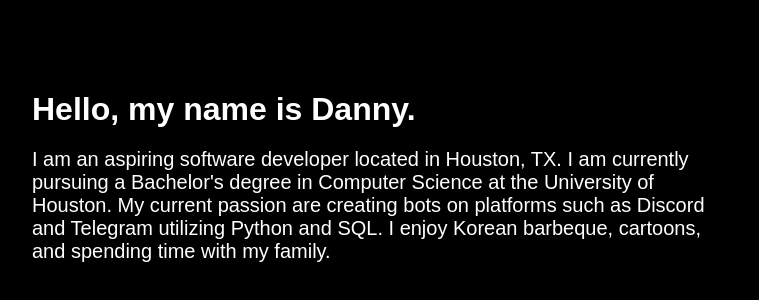
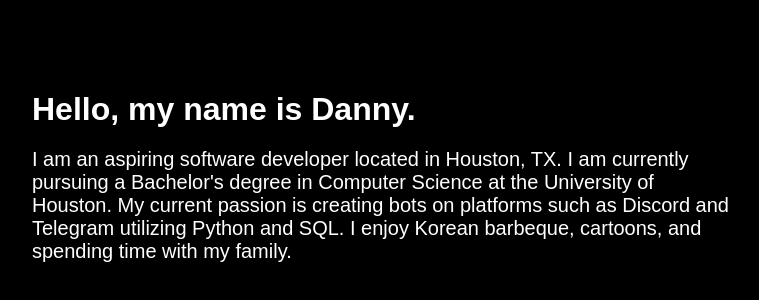
Before and after one commit to dbdoan/Portfolio-Display, a plain HTML site: page index.html in a window 1280 px wide. Shown: the part 282-582 px from the top of the page, without its empty margins (258-1017 px from the left). Drawn offline with Linux system fonts and the light colour scheme.

Commit message:
Digital Ocean test
test push for Digital Ocean website deployment.

```diff
--- a/index.html
+++ b/index.html
@@ -25,7 +25,7 @@
             </div>
 
             <div class="description">
-                <p>I am an aspiring software developer located in Houston, TX. I am currently pursuing a Bachelor's degree in Computer Science at the University of Houston. My current passion are creating bots on platforms such as Discord and Telegram utilizing Python and SQL. I enjoy Korean barbeque, cartoons, and spending time with my family.</p>
+                <p>I am an aspiring software developer located in Houston, TX. I am currently pursuing a Bachelor's degree in Computer Science at the University of Houston. My current passion is creating bots on platforms such as Discord and Telegram utilizing Python and SQL. I enjoy Korean barbeque, cartoons, and spending time with my family.</p>
             </div>
 
         </div>
```
